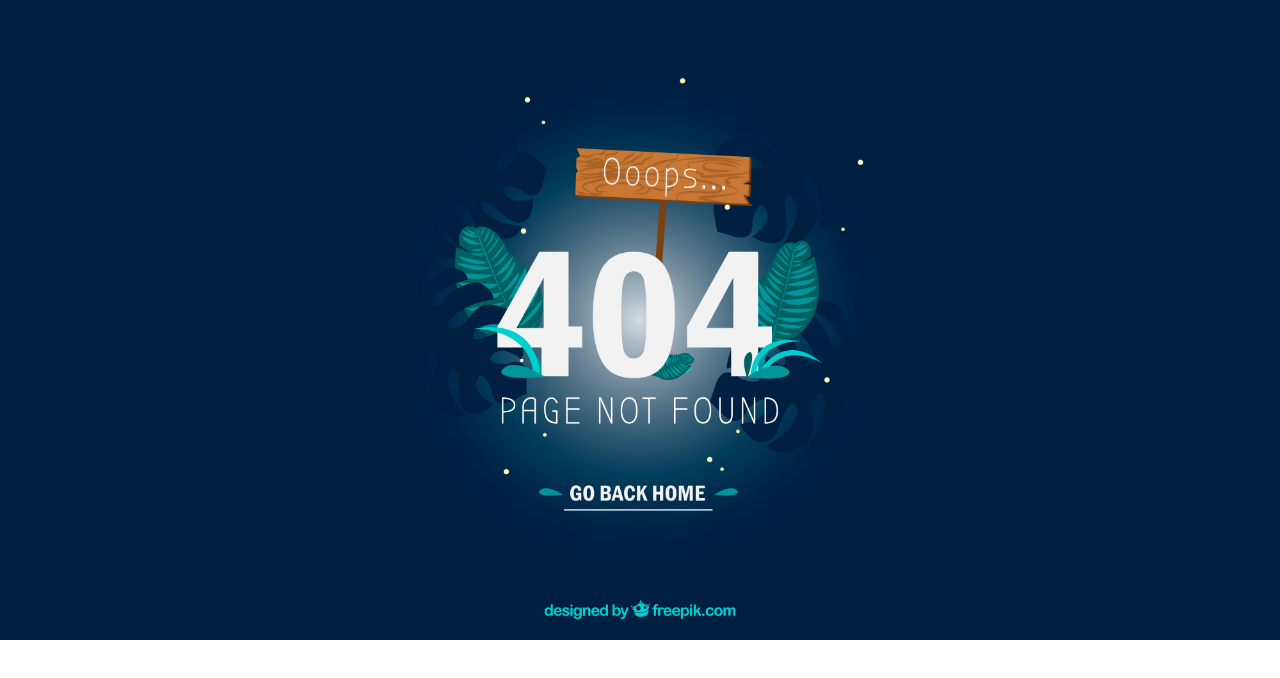
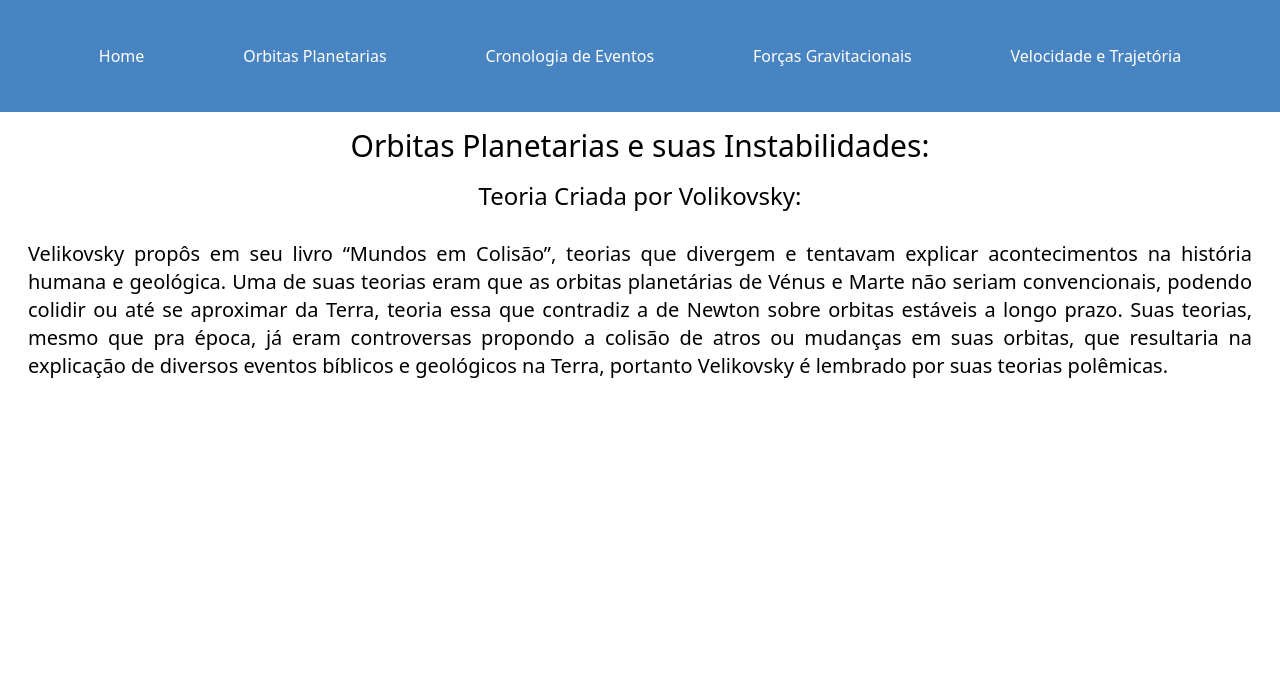
Before and after one commit to Murillo77/CP5-FRONT-END, a Next.js app in the folder cp5-front-end/: page /orbitas in a window 1280 px wide. Before the commit this address had no page. Shown: the top 678 px of the page. Built offline with nearby package versions, Linux system fonts and the light colour scheme.

Commit message:
Conteúdo das páginas adicionado e com a estilização feita.

```diff
--- /dev/null
+++ b/cp5-front-end/src/app/cronologia/page.tsx
@@ -0,0 +1,25 @@
+import Menu from "@/components/Menu/Menu"
+
+export default function Cronologia() {
+  return (
+    <>
+        <Menu />
+        <div className="container">
+            <h1 className="titulo">Cronologia de Eventos</h1>
+
+            <p className="texto">
+            Immanuel Velikovsky propôs explicar em seu livro “Mundo em Colisão” a criação de atros
+            e grandes catástrofes históricas.
+            Podemos citar aqui a origem de Vênus, sendo em sua teoria, que foi expelida por Júpiter
+            como um cometa, após isso o planeta veio em direção a Terra, um impacto não é citado em
+            seu livro. Tal passagem influencio diretamente a órbita do nosso planeta, causando diversos
+            desastres que posteriormente seriam integrados em mitologias e religiões.
+            Um exemplo que pode ser falado é a praga do Egito e a história do Êxodo á passagens planetária,
+            o mesmo propõe que a “mão de Deus”, uma série de eventos que evolvem pragas e outras calamidades,
+            poderia ser fruto de uma perturbação planetárias.
+            </p>
+        </div>
+
+    </>
+  )
+}
--- /dev/null
+++ b/cp5-front-end/src/app/forcas/page.tsx
@@ -0,0 +1,23 @@
+import Menu from "@/components/Menu/Menu"
+
+export default function Forcas() {
+  return (
+    <>
+        <Menu />
+        <div className="container">
+            <h1 className="titulo">Forças Gravitacionais e Eletromagnéticas:</h1>
+
+            <p className="texto">
+            Volikovsky propôs que as forças gravitacionais e eletromagnéticas seriam a base para eventos
+            cataclísmicos na história da humanidade, sugeriu que, também, as mudanças repentinas nas órbitas
+            dos planetas próximos, contrariando o entendimento atual das órbitas definidas e estáveis.
+            O mesmo citou é postulou que as forças eletromagnéticas poderiam ter desempenhado um papel significativo
+            nos encontros próximos, algo que contraria o modelo puramente gravitacional aceito na física celeste.
+            Ele sugeriu que os cálculos gravitacionais sozinhos não explicavam adequadamente as interações planetárias
+            propostas em suas teorias.
+            </p>
+        </div>
+
+    </>
+  )
+}
--- a/cp5-front-end/src/app/globals.css
+++ b/cp5-front-end/src/app/globals.css
@@ -9,4 +9,19 @@
     .Imagem{
         @apply flex justify-center bg-[rgb(2,31,63)]
     }
+    .menu{
+        @apply bg-[rgb(72,131,194)] w-full h-28 flex justify-evenly items-center text-white
+    }
+    .container{
+        @apply text-center
+    }
+    .titulo{
+        @apply md:text-3xl m-4
+    }
+    .subtitulo{
+        @apply md:text-2xl m-4
+    }
+    .texto{
+        @apply text-justify md:text-xl m-7
+    }
 }
--- a/cp5-front-end/src/app/not-found.tsx
+++ b/cp5-front-end/src/app/not-found.tsx
@@ -1,10 +1,15 @@
 import Image from "next/image";
 import ImagemErro from "../assets/erro_404_.jpg";
+import Menu from "@/components/Menu/Menu";
 
 export default function NotFound() {
     return (
-        <div className="Imagem">
-            <Image layout="intrinsic" src={ImagemErro} alt="Página de erro." width={500} height={200} />
-        </div>
+        <>
+            <Menu/>
+            <div className="Imagem">
+              <Image layout="intrinsic" src={ImagemErro} alt="Página de erro." />
+            </div>
+        </>
+
     )
 }
--- /dev/null
+++ b/cp5-front-end/src/app/orbitas/page.tsx
@@ -0,0 +1,25 @@
+import Menu from "@/components/Menu/Menu"
+
+export default function Orbitas() {
+  return (
+    <>
+        <Menu />
+        <div className="container">
+            <h1 className="titulo">Orbitas Planetarias e suas Instabilidades:</h1>
+
+            <h2 className="subtitulo">Teoria Criada por Volikovsky:</h2>
+
+            <p className="texto">Velikovsky propôs em seu livro “Mundos em Colisão”, teorias que divergem e
+            tentavam explicar acontecimentos na história humana e geológica.
+            Uma de suas teorias eram que as orbitas planetárias de Vénus e Marte não seriam
+            convencionais, podendo colidir ou até se aproximar da Terra, teoria essa que contradiz
+            a de Newton sobre orbitas estáveis a longo prazo.
+            Suas teorias, mesmo que pra época, já eram controversas propondo a colisão de atros ou mudanças
+            em suas orbitas, que resultaria na explicação de diversos eventos bíblicos e geológicos na Terra,
+            portanto Velikovsky é lembrado por suas teorias polêmicas.
+            </p>
+        </div>
+
+    </>
+  )
+}
--- a/cp5-front-end/src/app/page.tsx
+++ b/cp5-front-end/src/app/page.tsx
@@ -1,7 +1,11 @@
+import Menu from "@/components/Menu/Menu"
+
 export default function Home() {
   return (
     <div>
 
+        <Menu />
+
     </div>
   )
 }
--- /dev/null
+++ b/cp5-front-end/src/app/velocidade/page.tsx
@@ -0,0 +1,20 @@
+import Menu from "@/components/Menu/Menu"
+
+export default function Velocidade() {
+  return (
+    <>
+        <Menu />
+        <div className="container">
+            <h1 className="titulo">Velocidade e Trajetória de Vênus:</h1>
+
+            <p className="texto">
+            elikovsky propôs que Vênus teria sido expulsa de Júpiter como um cometa e, em seguida, passou perto da Terra antes de se estabelecer na sua órbita atual. Isso teria ocorrido num curto período de tempo, algo que desafiava as equações de mecânica orbital clássica, que sugerem que as mudanças de órbita de planetas e corpos celestes são lentas e estáveis.
+
+
+            Embora Velikovsky tenha sido fortemente criticado por cientistas da época, suas ideias provocaram debates sobre a validade dos cálculos tradicionais na astronomia e a possibilidade de eventos cósmicos catastróficos no passado histórico da Terra. No entanto, suas teorias não foram apoiadas por observações astronômicas ou por modelos matemáticos aceitos pela comunidade científica.
+            </p>
+        </div>
+
+    </>
+  )
+}
--- /dev/null
+++ b/cp5-front-end/src/components/Menu/Menu.tsx
@@ -0,0 +1,15 @@
+import Link from "next/link";
+
+export default function Menu() {
+    return (
+        <nav>
+            <ul className="menu">
+                <li className="hover:text-black"> <Link href="/">Home</Link> </li>
+                <li className="hover:text-black"> <Link href="/orbitas">Orbitas Planetarias</Link> </li>
+                <li className="hover:text-black"> <Link href="/cronologia">Cronologia de Eventos</Link> </li>
+                <li className="hover:text-black"> <Link href="/forcas">Forças Gravitacionais</Link> </li>
+                <li className="hover:text-black"> <Link href="/velocidade">Velocidade e Trajetória</Link> </li>
+            </ul>
+        </nav>
+    )
+}
```
